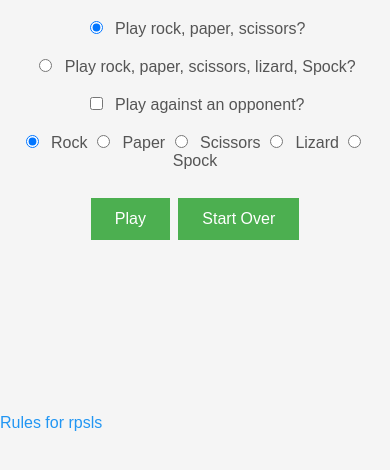
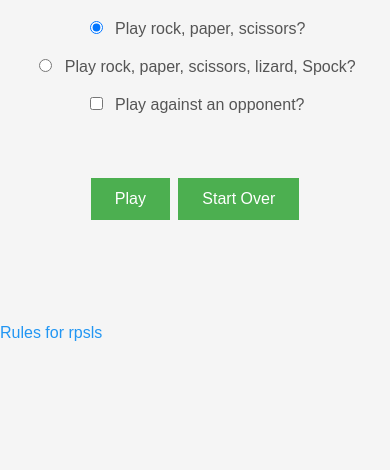
Before and after one commit to comp426-2023-spring/e02-maxxuUNC33, a website with bundled scripts: page public/index.html in a window 390 px wide. Shown: the part 60-530 px from the top of the page. Built offline with nearby package versions, Linux system fonts and the light colour scheme.

Commit message:
upload png

```diff
--- a/public/index.html
+++ b/public/index.html
@@ -1,13 +1,16 @@
 <html lang="en">
     <head>
         <title>Max Xu's Game on</title>
+        <meta charset="UTF-8">
+        <meta http-equiv="X-UA-Compatible" content="IE=edge">
+        <meta name="viewport" content="width=device-width, initial-scale=1.0">
         <link rel="stylesheet" href="styles.css">
         <script src="https://ajax.googleapis.com/ajax/libs/jquery/3.6.4/jquery.min.js"></script>
         <script type="module" src="./scripts.js"></script>
     </head>
     <body>
-        <form id="userinput" class="form" action="javascript:void(0);">
-			<h1 id="header">Play a Game!</h1>
+        <form id="userinput" class="form">
+            <h1 id="header">Play a Game!</h1>
                 <input type="radio" id="rps" name="game" value="rps" checked onclick="toggleShotsVisibility()">
                 <label for="rps">Play rock, paper, scissors?</label>
 			<br><br>
@@ -28,12 +31,9 @@
                 <input type="radio" id="spock" name="shot" value="spock" class="rpsls shots">
                 <label class="shots rpsls" id="spock_label">Spock</label>
 			<br><br>
-			<button type="submit" id="play" onclick="playGame()">Play</button>
-    		<button type="submit" id="startover" onclick="resetGame()">Start Over</button>
-		</form>
-		<br>
-        <br>
-        <br>
+            <button type="button" id="play" onclick="playGame()">Play</button>
+            <button type="button" id="startover" onclick="resetGame()">Start Over</button>
+        </form>
         <p class="hide" id="you"></p>
         <p class="hide" id="game_opponent"></p>
 	    <p class="hide" id="game_result"></p>
--- a/public/scripts.js
+++ b/public/scripts.js
@@ -58,3 +58,8 @@ async function playGame() {
     $("#game_opponent").html("Opponent: " + result.opponent);
     $("#game_result").html("Result: " + result.result);
 }
+
+$(document).ready(function() {
+    resetGame();
+    toggleShotsVisibility();
+});
```
Also changed, not shown: package.json (+14 -1 lines), docs/01-interface.png (added), docs/02-result.png (added).
